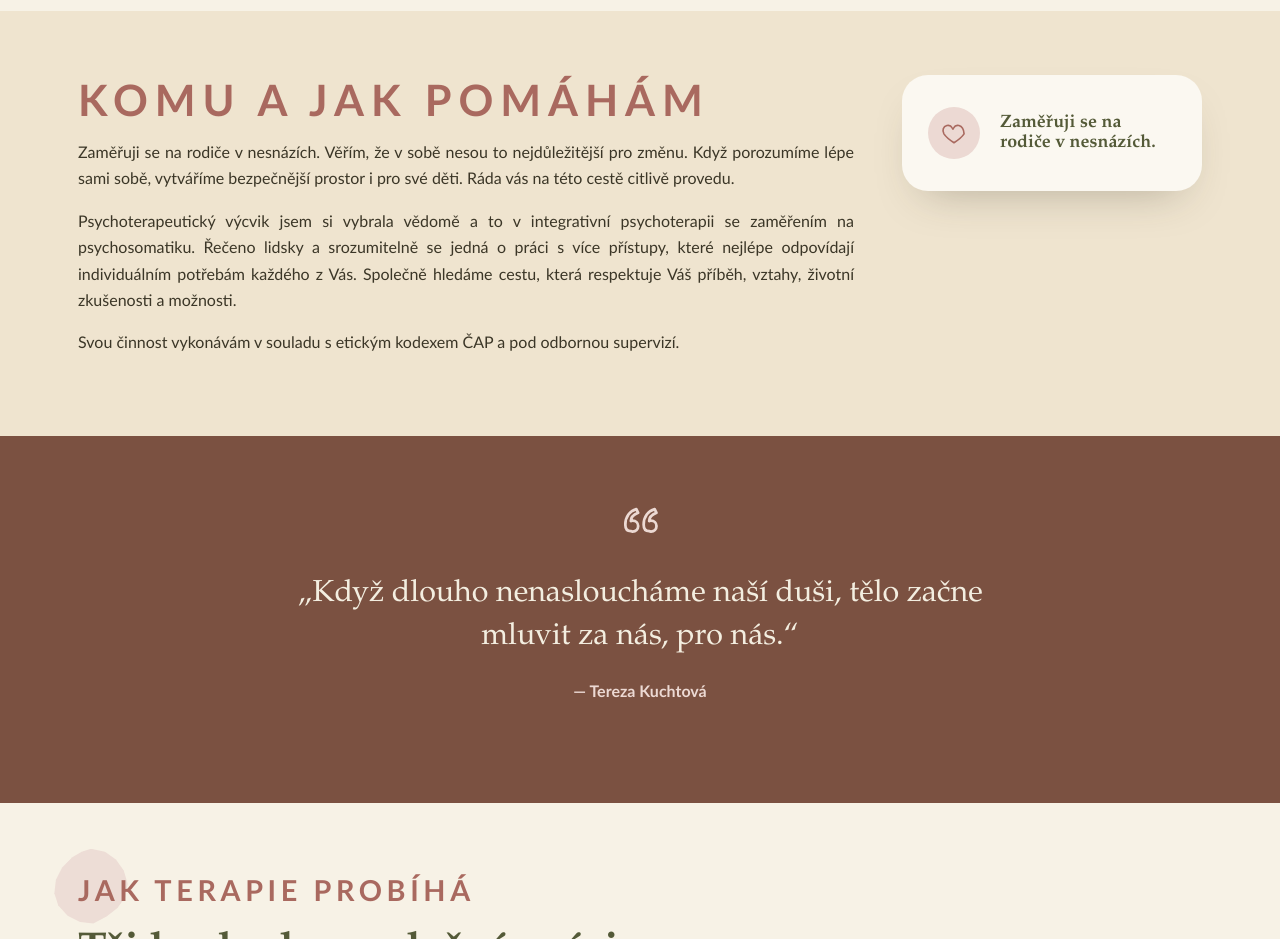
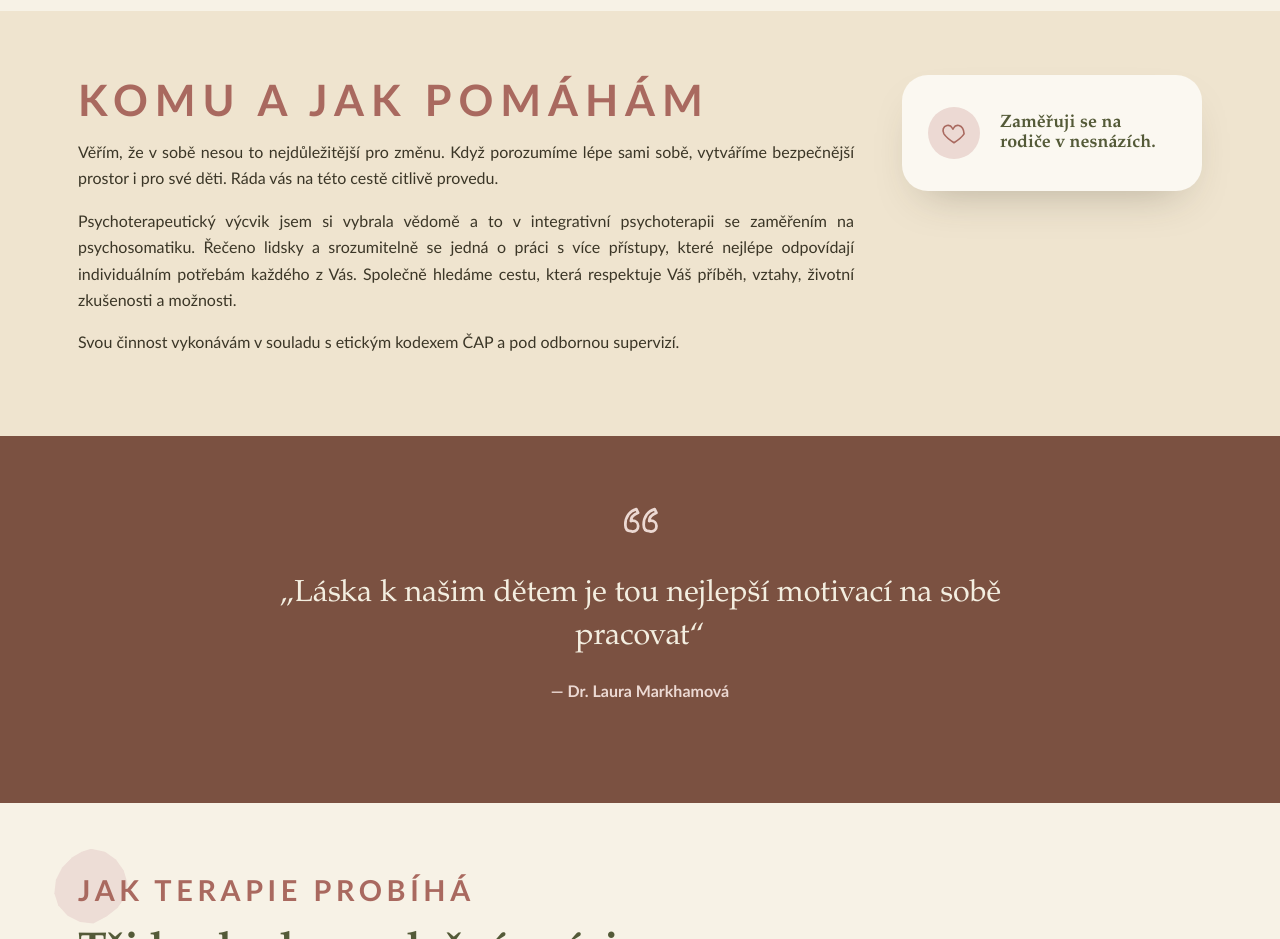
Before and after one commit to kuchtapav-boop/TerezaKuchtovaPsychoterapie, a plain HTML site: page index.html in a window 1280 px wide. Shown: the part 1580-2519 px from the top of the page. Drawn offline with Linux system fonts and the light colour scheme.

Commit message:
Add files via upload

```diff
--- a/index.html
+++ b/index.html
@@ -985,7 +985,7 @@
         <h3>Zaměřuji se na rodiče v nesnázích.</h3>
       </div>
       <div class="komu-text">
-        <p>Zaměřuji se na rodiče v nesnázích. Věřím, že v sobě nesou to nejdůležitější pro změnu. Když porozumíme lépe sami sobě, vytváříme bezpečnější prostor i pro své děti. Ráda vás na této cestě citlivě provedu.</p>
+        <p>Věřím, že v sobě nesou to nejdůležitější pro změnu. Když porozumíme lépe sami sobě, vytváříme bezpečnější prostor i pro své děti. Ráda vás na této cestě citlivě provedu.</p>
         <p>Psychoterapeutický výcvik jsem si vybrala vědomě a to v integrativní psychoterapii se zaměřením na psychosomatiku. Řečeno lidsky a srozumitelně se jedná o práci s více přístupy, které nejlépe odpovídají individuálním potřebám každého z Vás. Společně hledáme cestu, která respektuje Váš příběh, vztahy, životní zkušenosti a možnosti.</p>
         <p>Svou činnost vykonávám v souladu s etickým kodexem ČAP a pod odbornou supervizí.</p>
       </div>
@@ -999,8 +999,8 @@
 <section class="approach">
   <div class="container">
     <svg class="icon icon-quote"><use href="#icon-quote"/></svg>
-    <blockquote>„Když dlouho nenasloucháme naší duši, tělo začne mluvit za nás, pro nás.“</blockquote>
-    <cite>— Tereza Kuchtová</cite>
+    <blockquote>„Láska k našim dětem je tou nejlepší motivací na sobě pracovat“</blockquote>
+    <cite>— Dr. Laura Markhamová</cite>
   </div>
 </section>
 
```
